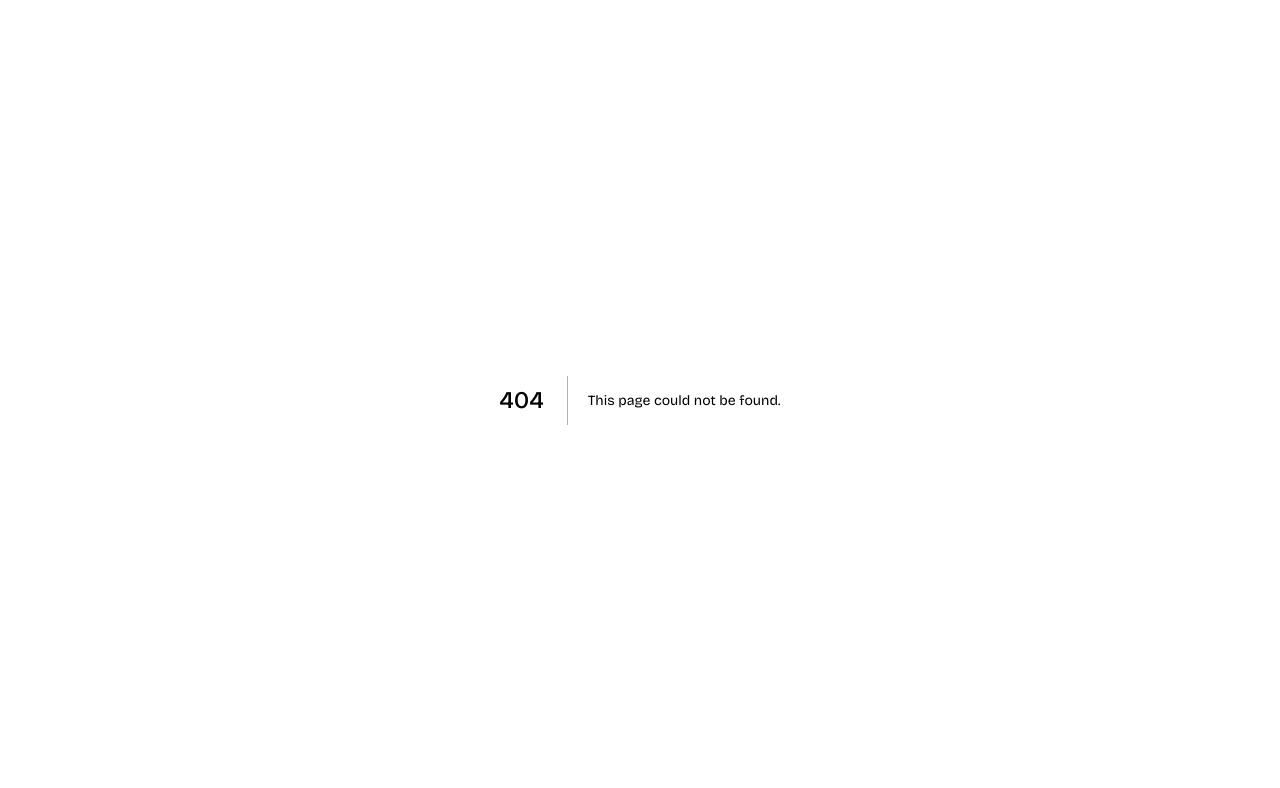
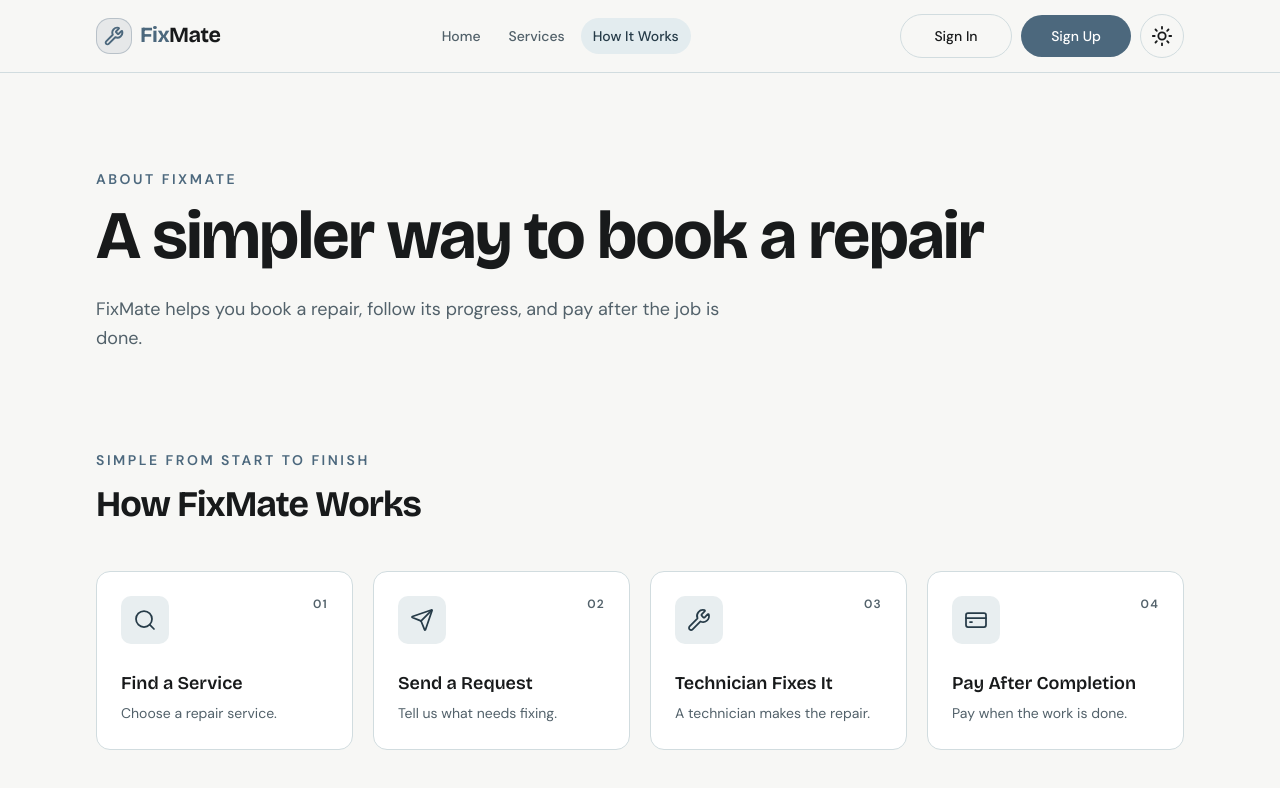
Before and after one commit to foysaliio/fixmate-client, a Next.js app: page /about in a window 1280 px wide. Before the commit this address had no page. Shown: the top 788 px of the page. Built offline with nearby package versions, Linux system fonts and the light colour scheme.

Commit message:
Add public About page for FixMate

```diff
--- /dev/null
+++ b/src/app/(public)/about/page.tsx
@@ -0,0 +1,23 @@
+import { HowFixMateWorks } from "@/components/home/how-fixmate-works";
+import { SectionHeading } from "@/components/ui/section-heading";
+
+export default function AboutPage() {
+  return (
+    <main>
+      <section className="bg-background pt-16 text-foreground sm:pt-20 lg:pt-24">
+        <div className="mx-auto w-full max-w-6xl px-5 sm:px-8">
+          <div className="max-w-4xl">
+            <SectionHeading label="ABOUT FIXMATE" level="h1">
+              A simpler way to book a repair
+            </SectionHeading>
+            <p className="mt-6 max-w-2xl text-base leading-relaxed text-muted-foreground sm:text-lg">
+              FixMate helps you book a repair, follow its progress, and pay after the job is done.
+            </p>
+          </div>
+        </div>
+      </section>
+
+      <HowFixMateWorks />
+    </main>
+  );
+}
--- a/src/app/(public)/page.tsx
+++ b/src/app/(public)/page.tsx
@@ -8,20 +8,18 @@ import {
   Laptop,
   PlugZap,
   Refrigerator,
-  Search,
-  Send,
   ShieldCheck,
   Smartphone,
   Tag,
   Tv,
   WashingMachine,
-  Wrench,
   type LucideIcon,
 } from "lucide-react";
 import { motion, useReducedMotion } from "motion/react";
 import Image from "next/image";
 import Link from "next/link";
 import repairWorkshop from "../../../public/images/fixmate-repair-workshop.webp";
+import { HowFixMateWorks } from "@/components/home/how-fixmate-works";
 import { Button } from "@/components/ui/button";
 import { useCardBorderHighlight } from "@/components/ui/card-border-highlight";
 import { SectionHeading } from "@/components/ui/section-heading";
@@ -36,29 +34,6 @@ const repairCategories = [
   { name: "TV", icon: Tv },
   { name: "Washing Machine", icon: WashingMachine },
   { name: "Electrical", icon: PlugZap },
-];
-
-const steps = [
-  {
-    title: "Find a Service",
-    description: "Choose a repair service.",
-    icon: Search,
-  },
-  {
-    title: "Send a Request",
-    description: "Tell us what needs fixing.",
-    icon: Send,
-  },
-  {
-    title: "Technician Fixes It",
-    description: "A technician makes the repair.",
-    icon: Wrench,
-  },
-  {
-    title: "Pay After Completion",
-    description: "Pay when the work is done.",
-    icon: CreditCard,
-  },
 ];
 
 const benefits = [
@@ -78,48 +53,6 @@ const benefits = [
     icon: CreditCard,
   },
 ];
-
-function StepCard({
-  title,
-  description,
-  Icon,
-  index,
-  reducedMotion,
-}: {
-  title: string;
-  description: string;
-  Icon: LucideIcon;
-  index: number;
-  reducedMotion: boolean | null;
-}) {
-  const { borderHighlight, ...pointerHandlers } = useCardBorderHighlight(reducedMotion);
-
-  return (
-    <li
-      className="relative rounded-xl border border-border bg-card p-6 text-card-foreground"
-      {...pointerHandlers}
-    >
-      {borderHighlight}
-      <div className="mb-7 flex items-start justify-between">
-        <motion.span
-          className="flex size-12 items-center justify-center rounded-lg bg-secondary text-secondary-foreground"
-          initial={false}
-          whileInView={reducedMotion ? undefined : { y: [0, -3, 0] }}
-          whileHover={reducedMotion ? undefined : { scale: 1.05 }}
-          viewport={{ once: true }}
-          transition={{ duration: 0.45, delay: index * 0.06 }}
-        >
-          <Icon aria-hidden="true" className="size-6" strokeWidth={1.75} />
-        </motion.span>
-        <span className="text-xs font-semibold tracking-widest text-muted-foreground">
-          {String(index + 1).padStart(2, "0")}
-        </span>
-      </div>
-      <h3 className="text-lg font-semibold">{title}</h3>
-      <p className="mt-2 text-sm leading-relaxed text-muted-foreground">{description}</p>
-    </li>
-  );
-}
 
 function CategoryCard({
   name,
@@ -249,28 +182,7 @@ export default function Home() {
         </div>
       </section>
 
-      <section aria-labelledby="how-it-works-heading" className="bg-background pt-16 pb-0 text-foreground sm:pt-20 lg:pt-24">
-        <div className="mx-auto w-full max-w-6xl px-5 sm:px-8">
-          <div className="mb-9 max-w-xl sm:mb-11">
-            <SectionHeading id="how-it-works-heading" label="Simple from start to finish">
-              How FixMate Works
-            </SectionHeading>
-          </div>
-
-          <ol className="grid gap-4 lg:grid-cols-4 lg:gap-5">
-            {steps.map(({ title, description, icon: Icon }, index) => (
-              <StepCard
-                key={title}
-                title={title}
-                description={description}
-                Icon={Icon}
-                index={index}
-                reducedMotion={reducedMotion}
-              />
-            ))}
-          </ol>
-        </div>
-      </section>
+      <HowFixMateWorks bottomPadding={false} />
 
       <section
         aria-labelledby="why-choose-fixmate-heading"
--- /dev/null
+++ b/src/components/home/how-fixmate-works.tsx
@@ -0,0 +1,107 @@
+"use client";
+
+import { CreditCard, Search, Send, Wrench, type LucideIcon } from "lucide-react";
+import { motion, useReducedMotion } from "motion/react";
+import { useCardBorderHighlight } from "@/components/ui/card-border-highlight";
+import { SectionHeading } from "@/components/ui/section-heading";
+
+const steps = [
+  {
+    title: "Find a Service",
+    description: "Choose a repair service.",
+    icon: Search,
+  },
+  {
+    title: "Send a Request",
+    description: "Tell us what needs fixing.",
+    icon: Send,
+  },
+  {
+    title: "Technician Fixes It",
+    description: "A technician makes the repair.",
+    icon: Wrench,
+  },
+  {
+    title: "Pay After Completion",
+    description: "Pay when the work is done.",
+    icon: CreditCard,
+  },
+];
+
+function StepCard({
+  title,
+  description,
+  Icon,
+  index,
+  reducedMotion,
+}: {
+  title: string;
+  description: string;
+  Icon: LucideIcon;
+  index: number;
+  reducedMotion: boolean | null;
+}) {
+  const { borderHighlight, ...pointerHandlers } = useCardBorderHighlight(reducedMotion);
+
+  return (
+    <li
+      className="relative rounded-xl border border-border bg-card p-6 text-card-foreground"
+      {...pointerHandlers}
+    >
+      {borderHighlight}
+      <div className="mb-7 flex items-start justify-between">
+        <motion.span
+          className="flex size-12 items-center justify-center rounded-lg bg-secondary text-secondary-foreground"
+          initial={false}
+          whileInView={reducedMotion ? undefined : { y: [0, -3, 0] }}
+          whileHover={reducedMotion ? undefined : { scale: 1.05 }}
+          viewport={{ once: true }}
+          transition={{ duration: 0.45, delay: index * 0.06 }}
+        >
+          <Icon aria-hidden="true" className="size-6" strokeWidth={1.75} />
+        </motion.span>
+        <span className="text-xs font-semibold tracking-widest text-muted-foreground">
+          {String(index + 1).padStart(2, "0")}
+        </span>
+      </div>
+      <h3 className="text-lg font-semibold">{title}</h3>
+      <p className="mt-2 text-sm leading-relaxed text-muted-foreground">{description}</p>
+    </li>
+  );
+}
+
+export function HowFixMateWorks({ bottomPadding = true }: { bottomPadding?: boolean }) {
+  const reducedMotion = useReducedMotion();
+
+  return (
+    <section
+      aria-labelledby="how-it-works-heading"
+      className={
+        bottomPadding
+          ? "bg-background py-16 text-foreground sm:py-20 lg:py-24"
+          : "bg-background pt-16 pb-0 text-foreground sm:pt-20 lg:pt-24"
+      }
+    >
+      <div className="mx-auto w-full max-w-6xl px-5 sm:px-8">
+        <div className="mb-9 max-w-xl sm:mb-11">
+          <SectionHeading id="how-it-works-heading" label="Simple from start to finish">
+            How FixMate Works
+          </SectionHeading>
+        </div>
+
+        <ol className="grid gap-4 lg:grid-cols-4 lg:gap-5">
+          {steps.map(({ title, description, icon: Icon }, index) => (
+            <StepCard
+              key={title}
+              title={title}
+              description={description}
+              Icon={Icon}
+              index={index}
+              reducedMotion={reducedMotion}
+            />
+          ))}
+        </ol>
+      </div>
+    </section>
+  );
+}
--- a/src/components/layout/navbar.tsx
+++ b/src/components/layout/navbar.tsx
@@ -14,7 +14,7 @@ const MotionLink = motion.create(Link);
 const mainLinks = [
   { href: "/", label: "Home" },
   { href: "/services", label: "Services" },
-  { href: "/how-it-works", label: "How It Works" },
+  { href: "/about", label: "How It Works" },
 ];
 
 function isActive(pathname: string, href: string) {
```
